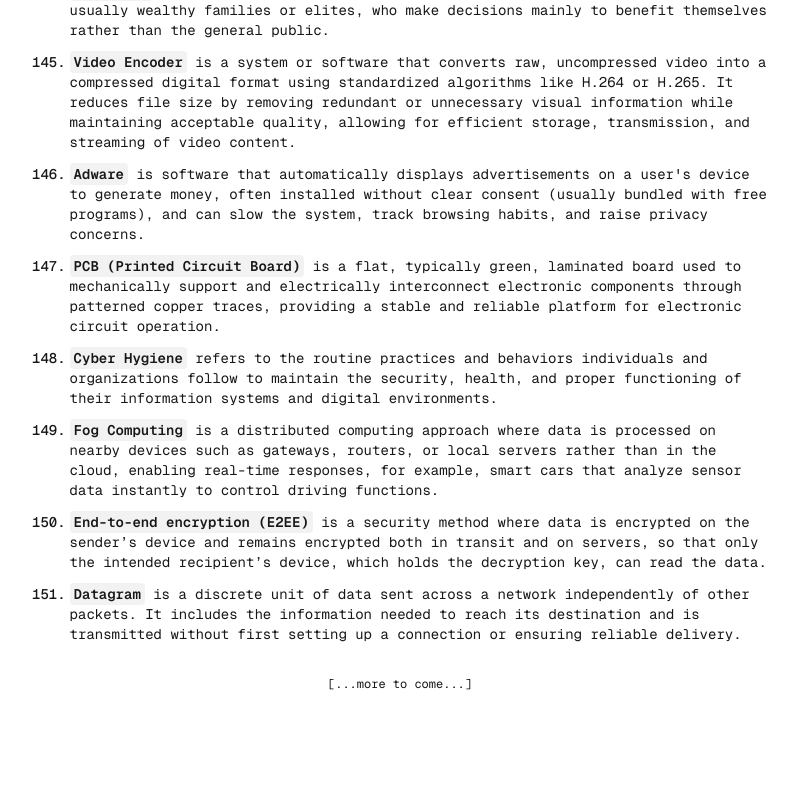
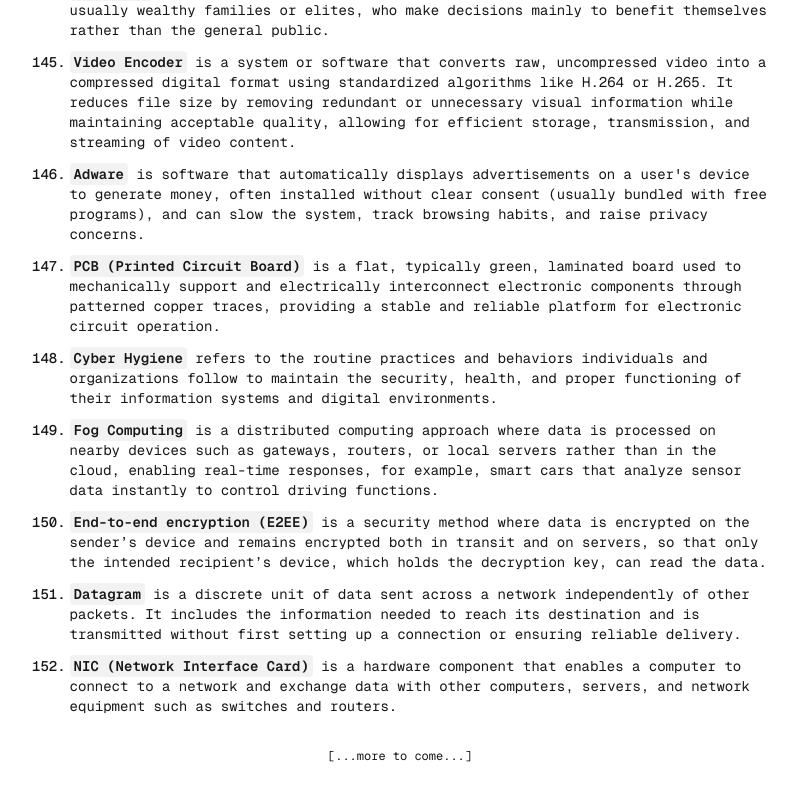
Before and after one commit to BrahimBoussada/mind-log, a Next.js app: page / in a window 1280 px wide. Shown: the part 9839-10635 px from the top of the page, without its empty margins (240-1037 px from the left). Before the commit the page ends 10563 px from the top, so only its background shows below. Built offline with nearby package versions, Linux system fonts and the light colour scheme.

Commit message:
log:23-01-2026

```diff
--- a/src/app/page.tsx
+++ b/src/app/page.tsx
@@ -1474,6 +1474,16 @@ export default function Home() {
           </Text>
         </Note>
 
+        <Note>
+          <N>152.</N>
+          <Text>
+            <Key>NIC (Network Interface Card)</Key> is a hardware component that
+            enables a computer to connect to a network and exchange data with
+            other computers, servers, and network equipment such as switches and
+            routers.
+          </Text>
+        </Note>
+
         {/* --- end --- */}
       </NoteWrapper>
 
```
